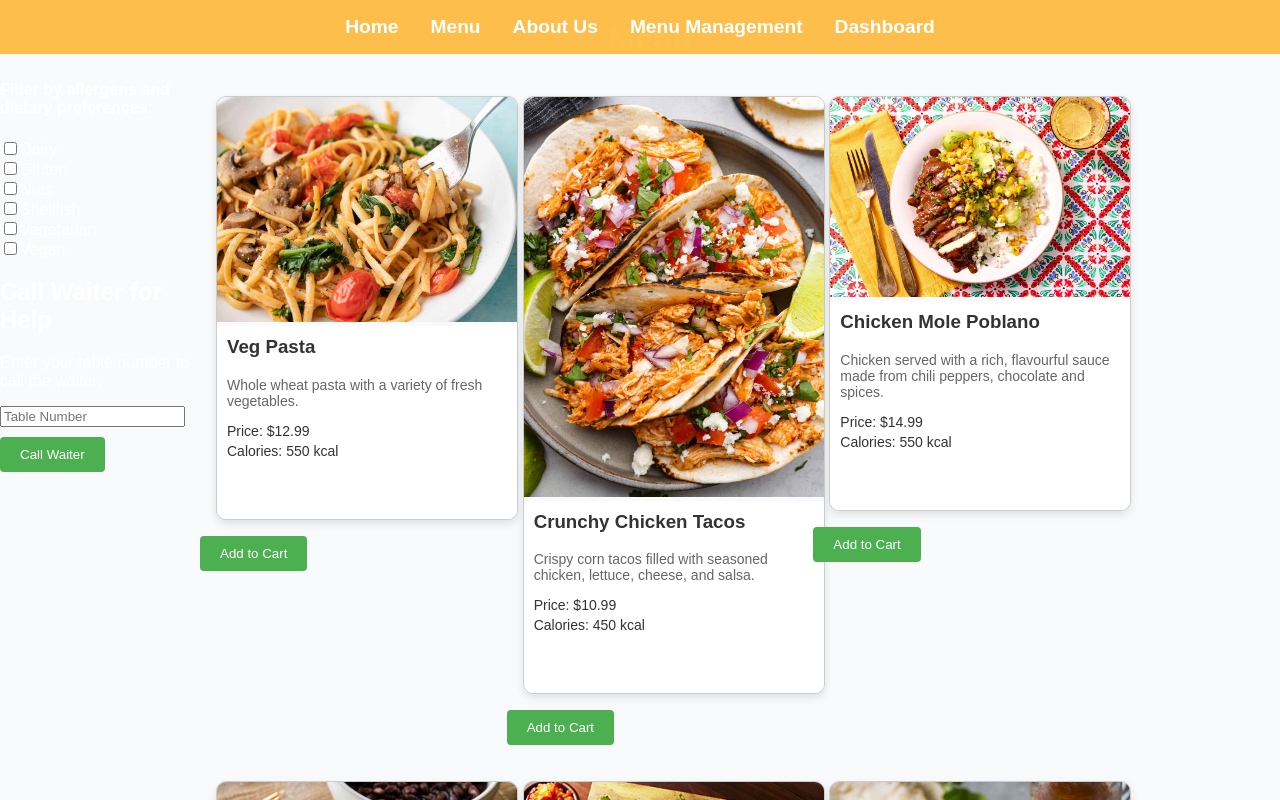
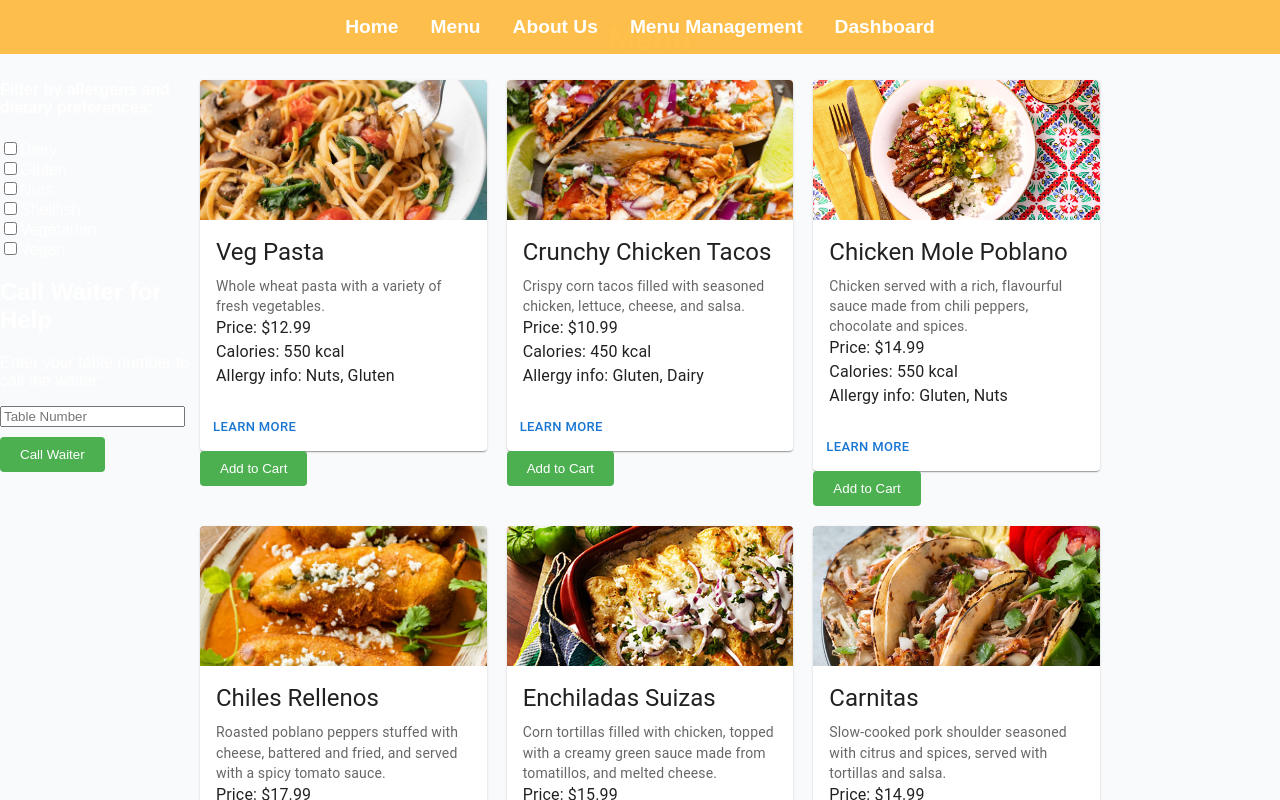
Before and after one commit to JoelRoy1/RMS-CS2810, a React (Create React App) app in the folder client/: page /menu in a window 1280 px wide. Shown: the top 800 px of the page. Built offline with nearby package versions, Linux system fonts and the light colour scheme.

Commit message:
refactor: DishCard.js
optimized the dishcard making it look more organized

```diff
--- a/client/src/components/DishCard.js
+++ b/client/src/components/DishCard.js
@@ -1,21 +1,42 @@
-import React from 'react';
-import '../styles/DishCard.css';
+import React from 'react'
+import Card from '@mui/material/Card'
+import CardMedia from '@mui/material/CardMedia'
+import CardContent from '@mui/material/CardContent'
+import Typography from '@mui/material/Typography'
+import CardActions from '@mui/material/CardActions'
+import Button from '@mui/material/Button'
 
 const DishCard = ({ dish }) => {
   return (
-    <div className="dish-card">
-      <img src={dish.image} alt={dish.name} className="dish-image" />
-      <div className="dish-info">
-        <h3 className="dish-name">{dish.name}</h3>
-        <p className="dish-description">{dish.description}</p>
-        <p className="dish-price">Price: {dish.price}</p>
-        <p className="dish-calories">Calories: {dish.calories}</p>
-        <p className="dish-allergy-info">
+    <Card sx={{ maxWidth: 345 }}>
+      <CardMedia
+        component="img"
+        height="140"
+        image={dish.image}
+        alt={dish.name}
+      />
+      <CardContent>
+        <Typography gutterBottom variant="h5" component="div">
+          {dish.name}
+        </Typography>
+        <Typography variant="body2" color="text.secondary">
+          {dish.description}
+        </Typography>
+        <Typography variant="body1" component="p">
+          Price: {dish.price}
+        </Typography>
+        <Typography variant="body1" component="p">
+          Calories: {dish.calories}
+        </Typography>
+        <Typography variant="body1" component="p">
           Allergy info: {dish.allergens.join(', ')}
-        </p>
-      </div>
-    </div>
-  );
+        </Typography>
+      </CardContent>
+      <CardActions>
+        <Button size="small">Learn More</Button>
+      </CardActions>
+    </Card>
+  )
 }
 
-export default DishCard;
+export default DishCard
```
